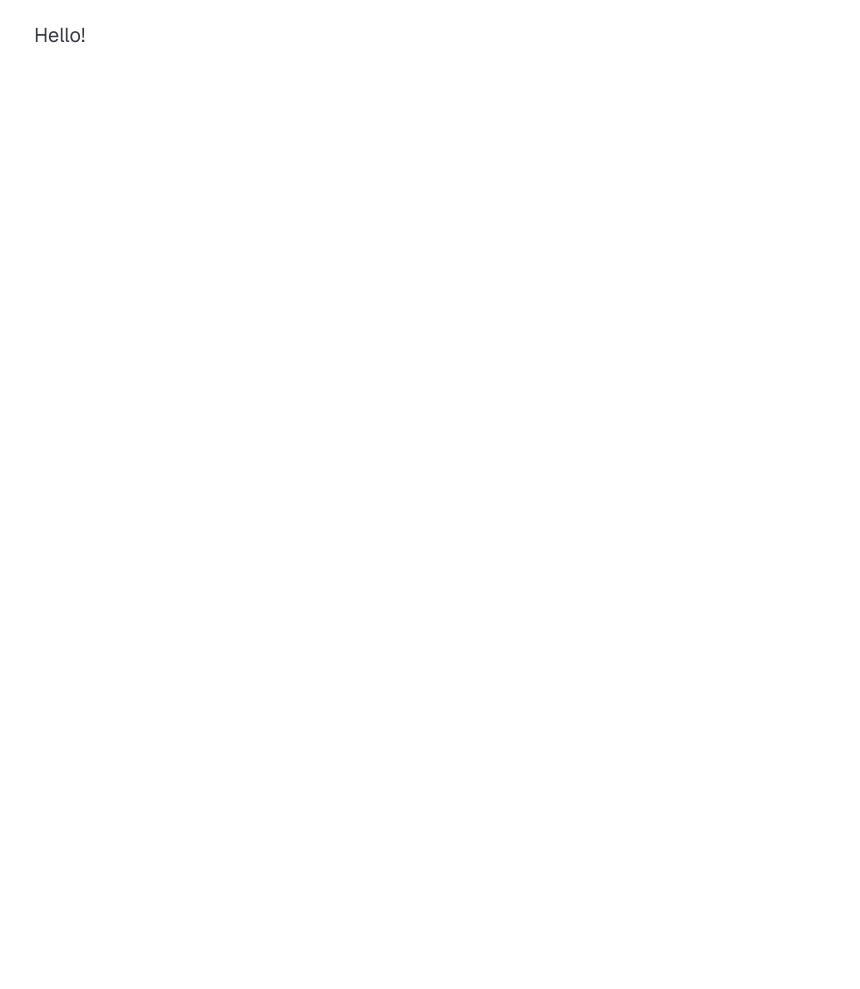
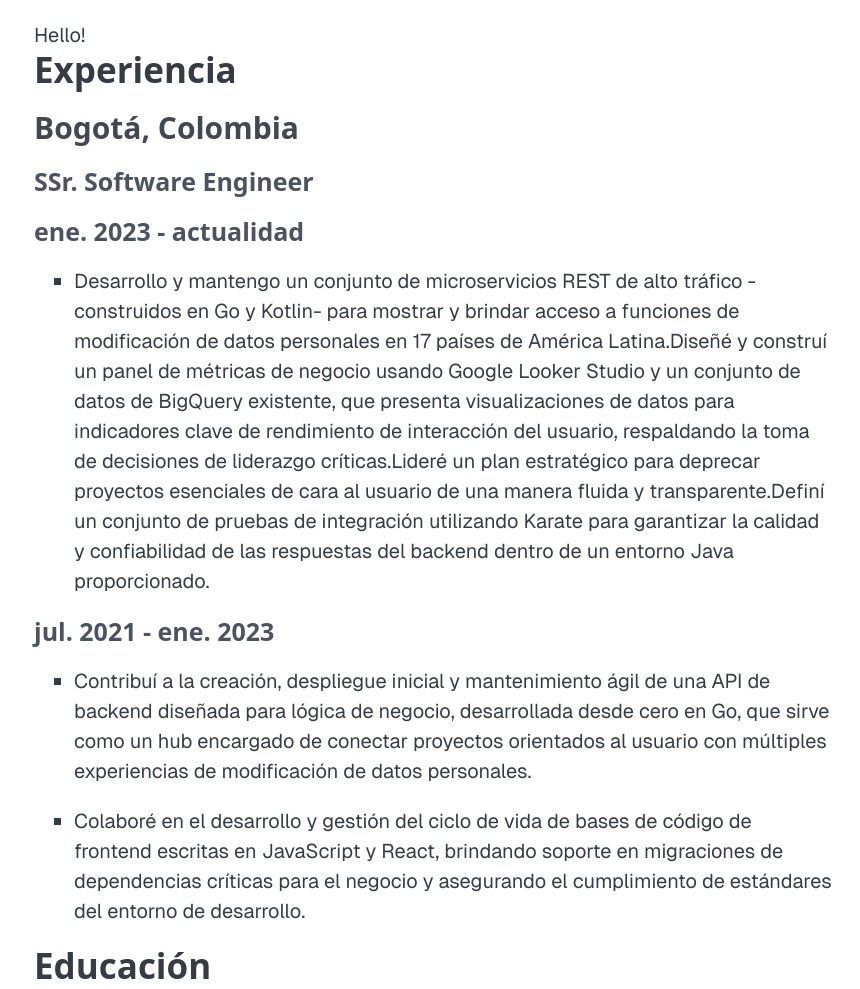
Before and after one commit to mondracode/mondracode.github.io, an Astro site: page / in a window 1280 px wide. Shown: the top 989 px of the page, without its empty margins (206-1066 px from the left). Before the commit the page ends 800 px from the top, so only its background shows below. Built offline with nearby package versions, Linux system fonts and the light colour scheme; Astro itself is replaced by a stand-in of ours.

Commit message:
feat: Create dynamic history component to list experience

```diff
--- /dev/null
+++ b/src/components/History.astro
@@ -0,0 +1,29 @@
+---
+import type { History } from '../types/history';
+
+const { src } = Astro.props;
+const data = src as History;
+---
+
+<>
+  <h2>{src.heading}</h2>
+  {
+    data.experiences.map((e) => (
+      <div>
+        <h3>{e.name}</h3>
+        <h3>{e.location}</h3>
+        {e.positions.map((p) => (
+          <div>
+            <h4>{p.title}</h4>
+            <h4>{p.timespan}</h4>
+            {p.description.map((d) => (
+              <ul>
+                <li>{d}</li>
+              </ul>
+            ))}
+          </div>
+        ))}
+      </div>
+    ))
+  }
+</>
--- a/src/pages/index.astro
+++ b/src/pages/index.astro
@@ -1,6 +1,14 @@
 ---
 import '../styles/global.scss';
 import Home from '../layouts/Homepage.astro';
+import History from '../components/History.astro';
+
+import work from '../content/es/work.json';
+import academy from '../content/es/academy.json';
 ---
 
-<Home> Hello! </Home>
+<Home>
+  Hello!
+  <History src={work} />
+  <History src={academy} />
+</Home>
```
